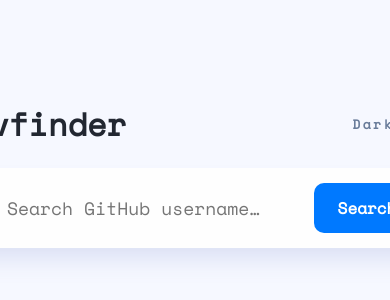
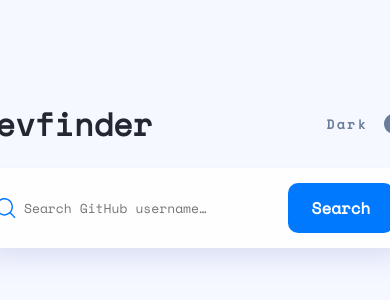
Before and after one commit to MishSoft/github-search-users, a React (Vite) app: page / in a window 390 px wide. Shown: the part 248-548 px from the top of the page. Built offline with nearby package versions, Linux system fonts and the light colour scheme.

Commit message:
change style, change some script

```diff
--- a/src/components/UserBoard/UserBoard.jsx
+++ b/src/components/UserBoard/UserBoard.jsx
@@ -9,7 +9,6 @@
   const { theme } = useThemeContext();
   // Extract only the date portion (YYYY-MM-DD) from the ISO date string
   const formatDate = (isoDateString) => isoDateString.slice(0, 10);
-  console.log(userData);
   return (
     <motion.div
       initial={{ opacity: 0, scale: 0.5 }}
@@ -18,27 +17,49 @@
       className={`user-board ${theme ? "dark" : ""}`}
     >
       <div className="image-section">
-        <img src={userData.avatar_url ? userData.avatar_url : "https://hope.be/wp-content/uploads/2015/05/no-user-image.gif"} />
-      </div>
-      <div className="user-section">
+        <img
+          src={
+            userData.avatar_url
+              ? userData.avatar_url
+              : "https://hope.be/wp-content/uploads/2015/05/no-user-image.gif"
+          }
+        />
         <UserHeader
           getName={userData.name == null ? "Server Error" : userData.name}
           getUserName={userData.login == null ? "" : userData.login}
-          getJoinedTime={userData.created_at ? formatDate(userData.created_at) : ""}
+          getJoinedTime={
+            userData.created_at ? formatDate(userData.created_at) : ""
+          }
           getBio={userData.bio}
           getProfileLink={userData.html_url}
         />
+      </div>
+      <div className="user-section">
         <UserMidd
           getRepos={userData.public_repos == null ? 0 : userData.public_repos}
           getFollowers={userData.followers == null ? 0 : userData.followers}
           getFollowings={userData.following == null ? 0 : userData.following}
         />
         <UserFooter
-          getLocation={userData.location == null ? "Not Available" : userData.location}
-          getSocialName={userData.twitter_username == null ? "Not Available" : userData.twitter_username}
-          getWebsiteLink={userData.websiteLink == null ? "#" : userData.websiteLink}
-          getWebsiteName={userData.websiteName == null ? "Not Available" : userData.websiteName}
-          getCompany={userData.company == null ? "Not Available" : userData.company}
+          getLocation={
+            userData.location == null ? "Not Available" : userData.location
+          }
+          getSocialName={
+            userData.twitter_username == null
+              ? "Not Available"
+              : userData.twitter_username
+          }
+          getWebsiteLink={
+            userData.websiteLink == null ? "#" : userData.websiteLink
+          }
+          getWebsiteName={
+            userData.websiteName == null
+              ? "Not Available"
+              : userData.websiteName
+          }
+          getCompany={
+            userData.company == null ? "Not Available" : userData.company
+          }
         />
       </div>
     </motion.div>
--- a/src/index.css
+++ b/src/index.css
@@ -36,8 +36,20 @@
   min-height: 100vh;
   display: flex;
   align-items: center;
+  flex-direction: column;
   justify-content: center;
   background-color: var(--light-body-background);
+}
+
+.container {
+  width: 100%;
+}
+
+.header-component-header {
+  width: 730px;
+
+  display: flex;
+  flex-direction: column;
 }
 
 .title-mode {
@@ -71,7 +83,6 @@
 }
 
 .inputField {
-  width: 700px;
   margin-top: 20px;
   position: relative;
   display: flex;
@@ -154,12 +165,20 @@
   background-color: var(--search-button-hover-background);
 }
 .user-board {
+  width: 730px;
   display: flex;
+  flex-direction: column;
+  align-items: center;
   margin-top: 24px;
   padding: 48px;
   border-radius: 15px;
   box-shadow: 0px 16px 30px -10px rgba(70, 96, 187, 0.2);
   background-color: var(--light-input-background);
+}
+
+.image-section {
+  display: flex;
+  align-items: center;
 }
 
 .image-section img {
@@ -170,17 +189,19 @@
 
 .user-section-middle,
 .user-section-footer {
-  width: 100%;
+ width: 100%;
   margin-left: 37px;
+  margin-right: 37px;
   display: flex;
+  justify-content: flex-end;
+  align-items: flex-end;
   margin-bottom: 37px;
 }
 
 .user-section-header {
-  width: 100%;
-  margin-top: 10px;
-  margin-left: 37px;
-  margin-bottom: 20px;
+  margin: 10px 37px 20px;
+  display: flex;
+  flex-direction: column;
 }
 
 .user-section-left {
@@ -221,8 +242,9 @@
   background-color: var(--light-user-followers-background);
   display: flex;
   align-items: center;
-  gap: 50px;
+  justify-content: space-between;
   padding: 17px 32px;
+  margin-right: 20px;
 }
 
 .repo,
@@ -246,9 +268,10 @@
   display: grid;
   flex-wrap: wrap;
   margin-bottom: 0;
+  gap: 10px;
   justify-content: space-between;
   grid-template-columns: auto auto;
-  grid-template-rows: 3em 2em;
+  grid-template-rows: 2em 2em;
 }
 
 .location,
@@ -320,37 +343,56 @@
   text-decoration: none;
 }
 
-@media (max-width: 750px) {
+@media screen and (max-width: 820px) {
   .container {
-    width: 100%;
     display: flex;
     flex-direction: column;
+    align-items: center;
     justify-content: center;
-    align-items: center;
   }
 
-  .header-component-header {
-    max-width: 70%;
+  .inputField input {
+    font-size: 13px;
+    padding-left: 48px;
   }
 
-  .inputField {
-    max-width: 100%;
+  .header-component-header,
+  .user-board {
+    max-width: 60%;
   }
 
-  .user-board {
-    max-width: 70%;
+  .image-section {
+    flex-direction: column;
+  }
+
+  .user-section {
+    max-width: 100%;
     display: flex;
     flex-direction: column;
     align-items: center;
   }
 
-  .user-section-footer,
-  .user-section-middle {
-    margin: 20px 0;
+  .user-section-left {
+    flex-direction: column;
   }
 
-  .user-section-left {
-    display: flex;
-    flex-direction: column;
+  .user-section-middle, .user-section-footer {
+    margin: 0;
+    margin-top: 20px;
+  }
+
+  .name-username h2 {
+    font-size: 18px;
+  }
+
+  .inputField span {
+    right: 130px;
+    font-size: 13px;
+    z-index: 5;
+    color: #f74646;
+  }
+
+  .inputField img {
+    width: 20px;
   }
 }
```
